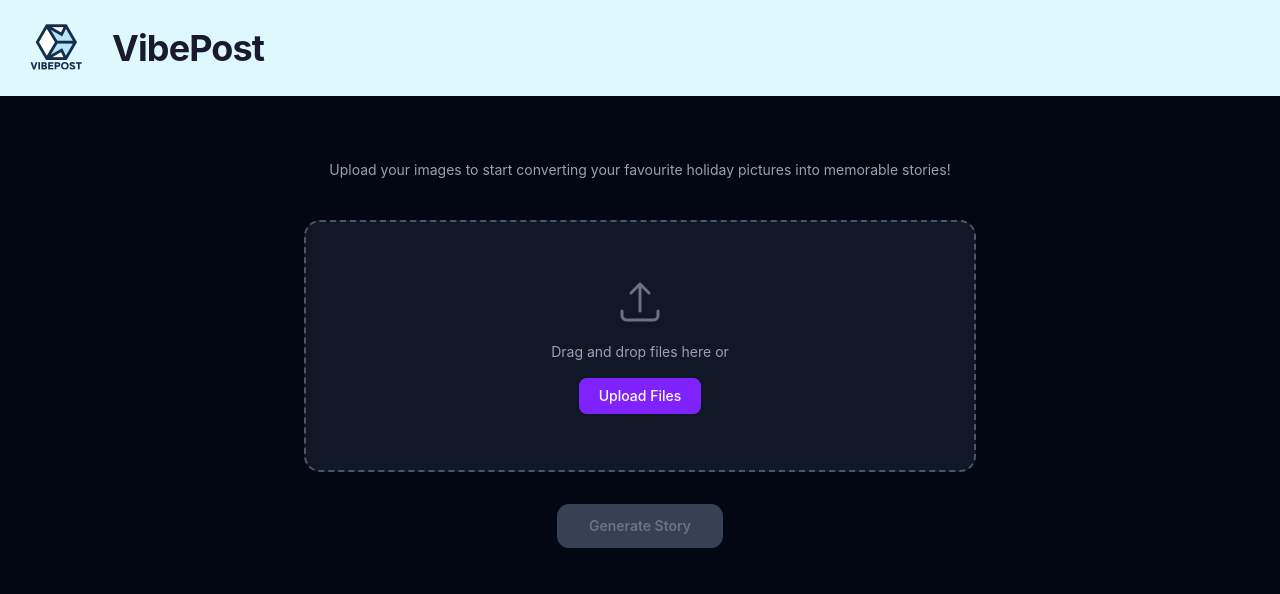
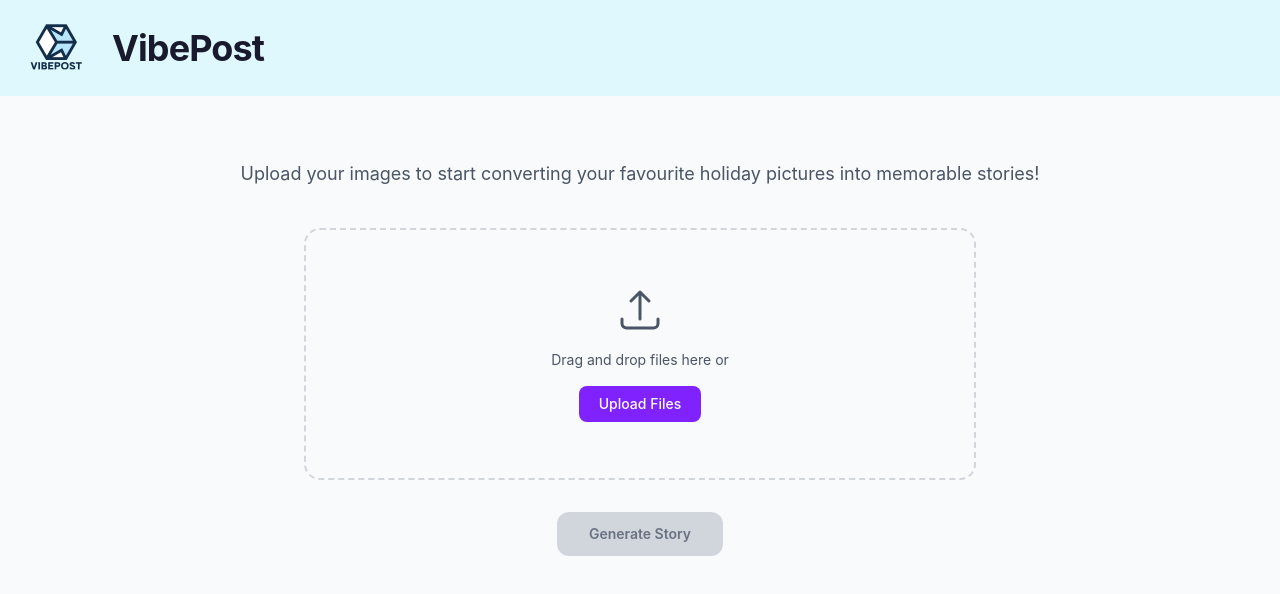
Before and after one commit to vansh-rugnate/photo-story, a React (Vite) app in the folder frontend/: page / in a window 1280 px wide. Shown: the top 594 px of the page. Built offline with nearby package versions, Linux system fonts and the light colour scheme.

Commit message:
Styling updates

```diff
--- a/frontend/index.html
+++ b/frontend/index.html
@@ -4,7 +4,7 @@
     <meta charset="UTF-8" />
     <link rel="icon" type="image/svg+xml" href="/favicon.svg" />
     <meta name="viewport" content="width=device-width, initial-scale=1.0" />
-    <title>PhotoStory</title>
+    <title>VibePost</title>
   </head>
   <body>
     <div id="root"></div>
--- a/frontend/src/App.jsx
+++ b/frontend/src/App.jsx
@@ -3,7 +3,7 @@ import HomePage from './pages/HomePage'
 
 function App() {
   return (
-    <div className="min-h-screen bg-gray-950 text-gray-100 flex flex-col items-center justify-start">
+    <div className="min-h-screen bg-gray-50 text-gray-900 flex flex-col items-center justify-start">
       <Navbar />
       <HomePage />
     </div>
--- a/frontend/src/components/DropZone.jsx
+++ b/frontend/src/components/DropZone.jsx
@@ -6,15 +6,15 @@ export default function DropZone({ dragging, onDrop, onDragOver, onDragLeave, on
       onDragLeave={onDragLeave}
       className={`w-full max-w-2xl rounded-2xl border-2 border-dashed transition-colors duration-200 flex flex-col items-center justify-center gap-4 py-14 px-6 cursor-pointer
         ${dragging
-          ? 'border-violet-400 bg-violet-950/30'
-          : 'border-gray-600 bg-gray-900 hover:border-violet-500 hover:bg-gray-800/60'
+          ? 'border-violet-400 bg-violet-50'
+          : 'border-gray-300 bg-gray-50 hover:border-violet-500 hover:bg-violet-50'
         }`}
       onClick={() => inputRef.current?.click()}
     >
-      <svg xmlns="http://www.w3.org/2000/svg" className="w-12 h-12 text-gray-500" fill="none" viewBox="0 0 24 24" stroke="currentColor" strokeWidth={1.5}>
+      <svg xmlns="http://www.w3.org/2000/svg" className="w-12 h-12 text-gray-600" fill="none" viewBox="0 0 24 24" stroke="currentColor" strokeWidth={1.5}>
         <path strokeLinecap="round" strokeLinejoin="round" d="M3 16.5v2.25A2.25 2.25 0 005.25 21h13.5A2.25 2.25 0 0021 18.75V16.5m-13.5-9L12 3m0 0l4.5 4.5M12 3v13.5" />
       </svg>
-      <p className="text-gray-400 text-sm text-center">Drag and drop files here or</p>
+      <p className="text-gray-600 text-sm text-center">Drag and drop files here or</p>
       <button
         type="button"
         onClick={(e) => { e.stopPropagation(); inputRef.current?.click() }}
--- a/frontend/src/components/ImageGrid.jsx
+++ b/frontend/src/components/ImageGrid.jsx
@@ -4,7 +4,7 @@ export default function ImageGrid({ images, onRemove }) {
   return (
     <div className="w-full max-w-2xl mt-6 grid grid-cols-3 sm:grid-cols-4 gap-3">
       {images.map((img) => (
-        <div key={img.id} className="relative group rounded-xl overflow-hidden aspect-square bg-gray-800">
+        <div key={img.id} className="relative group rounded-xl overflow-hidden aspect-square bg-gray-200">
           <img src={img.url} alt={img.name} className="w-full h-full object-cover" />
           <button
             onClick={() => onRemove(img.id)}
--- a/frontend/src/components/StoryOutput.jsx
+++ b/frontend/src/components/StoryOutput.jsx
@@ -3,18 +3,18 @@ export default function StoryOutput({ images, story }) {
 
   return (
     <div className="w-full max-w-4xl mt-12 pb-16">
-      <h2 className="text-xl font-semibold text-gray-200 mb-5">Processed Images</h2>
+      <h2 className="text-xl font-semibold text-gray-800 mb-5">Processed Images</h2>
       <div className="grid grid-cols-2 sm:grid-cols-3 gap-4">
         {images.map((img) => (
-          <div key={img.id} className="rounded-2xl overflow-hidden bg-gray-800 shadow-md">
+          <div key={img.id} className="rounded-2xl overflow-hidden bg-gray-200 shadow-md">
             <img src={img.url} alt={img.name} className="w-full h-full object-cover" />
           </div>
         ))}
       </div>
 
       {story && (
-        <div className="mt-10 bg-gray-900 rounded-2xl p-8 border border-gray-700">
-          <p className="text-gray-300 leading-relaxed whitespace-pre-wrap">{story}</p>
+        <div className="mt-10 bg-gray-100 rounded-2xl p-8 border border-gray-300">
+          <p className="text-gray-800 leading-relaxed whitespace-pre-wrap">{story}</p>
         </div>
       )}
     </div>
--- a/frontend/src/pages/HomePage.jsx
+++ b/frontend/src/pages/HomePage.jsx
@@ -45,7 +45,7 @@ export default function HomePage() {
 
   return (
     <div className="w-full flex flex-col items-center px-4">
-      <p className="text-gray-400 mb-10 text-sm">
+      <p className="text-gray-600 mb-10 text-lg">
         Upload your images to start converting your favourite holiday pictures into memorable stories!
       </p>
 
@@ -65,8 +65,8 @@ export default function HomePage() {
         disabled={images.length === 0 || loading}
         className={`mt-8 px-8 py-3 rounded-xl text-sm font-semibold transition-all duration-200
           ${images.length > 0 && !loading
-            ? 'bg-violet-600 hover:bg-violet-500 text-white cursor-pointer shadow-lg shadow-violet-900/40'
-            : 'bg-gray-700 text-gray-500 cursor-not-allowed'
+            ? 'bg-violet-600 hover:bg-violet-500 text-white cursor-pointer shadow-md'
+            : 'bg-gray-300 text-gray-500 cursor-not-allowed'
           }`}
       >
         {loading ? "Processing..." : "Generate Story"}
@@ -80,7 +80,7 @@ export default function HomePage() {
         <button
           onClick={handleRegenerate}
           disabled={regenerating}
-          className="mt-4 px-6 py-2 rounded-xl text-sm font-medium transition-all duration-200 bg-gray-700 hover:bg-gray-600 text-white"
+          className="mt-4 px-6 py-2 rounded-xl text-sm font-medium transition-all duration-200 bg-gray-300 hover:bg-gray-400 text-gray-800"
         >
           {regenerating ? "Regenerating..." : "Regenerate Story"}
         </button>
```
Also changed, not shown: 1 other file (tests, documents, lock files or other folders).
